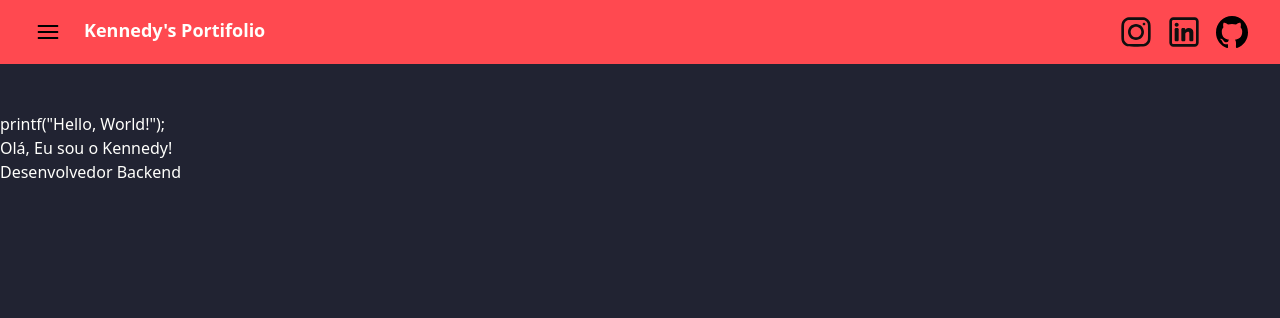
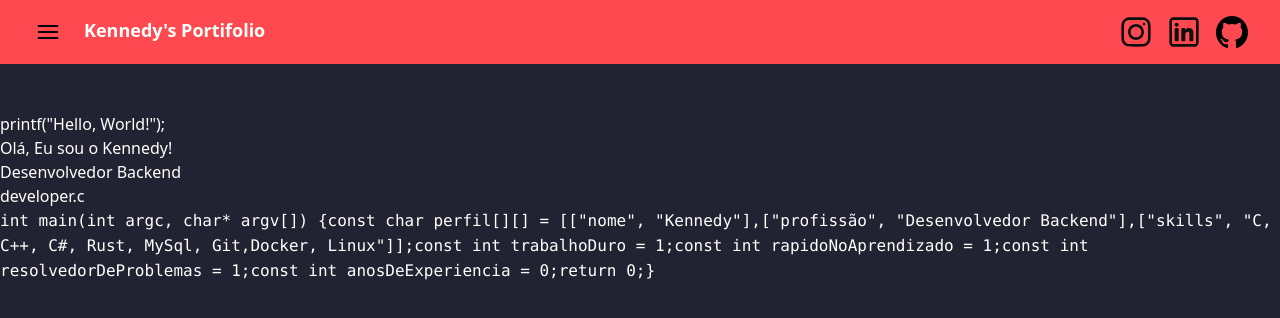
Before and after one commit to Kennedy-Miyake/mini-portifolio, a Vue app in the folder mini-portifolio/: page / in a window 1280 px wide. Shown: the top 318 px of the page. Built offline with nearby package versions, Linux system fonts and the light colour scheme.

Commit message:
mod: added the code with my information

```diff
--- a/mini-portifolio/src/views/HomePageView.vue
+++ b/mini-portifolio/src/views/HomePageView.vue
@@ -8,5 +8,26 @@
         <h1>Olá, Eu sou o Kennedy!</h1>
         <h4>Desenvolvedor Backend</h4>
       </div>
+      <div>
+        <!--barra de clique-->
+        <div>developer.c</div>
+
+        <!--Código em C-->
+        <div>
+          <code>int main(int argc, char* argv[]) {</code>
+          <code>const char perfil[][] = [</code>
+          <code>["nome", "Kennedy"],</code>
+          <code>["profissão", "Desenvolvedor Backend"],</code>
+          <code>["skills", "C, C++, C#, Rust, MySql, Git,</code>
+          <code>Docker, Linux"]</code>
+          <code>];</code>
+          <code>const int trabalhoDuro = 1;</code>
+          <code>const int rapidoNoAprendizado = 1;</code>
+          <code>const int resolvedorDeProblemas = 1;</code>
+          <code>const int anosDeExperiencia = 0;</code>
+          <code>return 0;</code>
+          <code>}</code>
+        </div>
+      </div>
     </main>
 </template>
```
